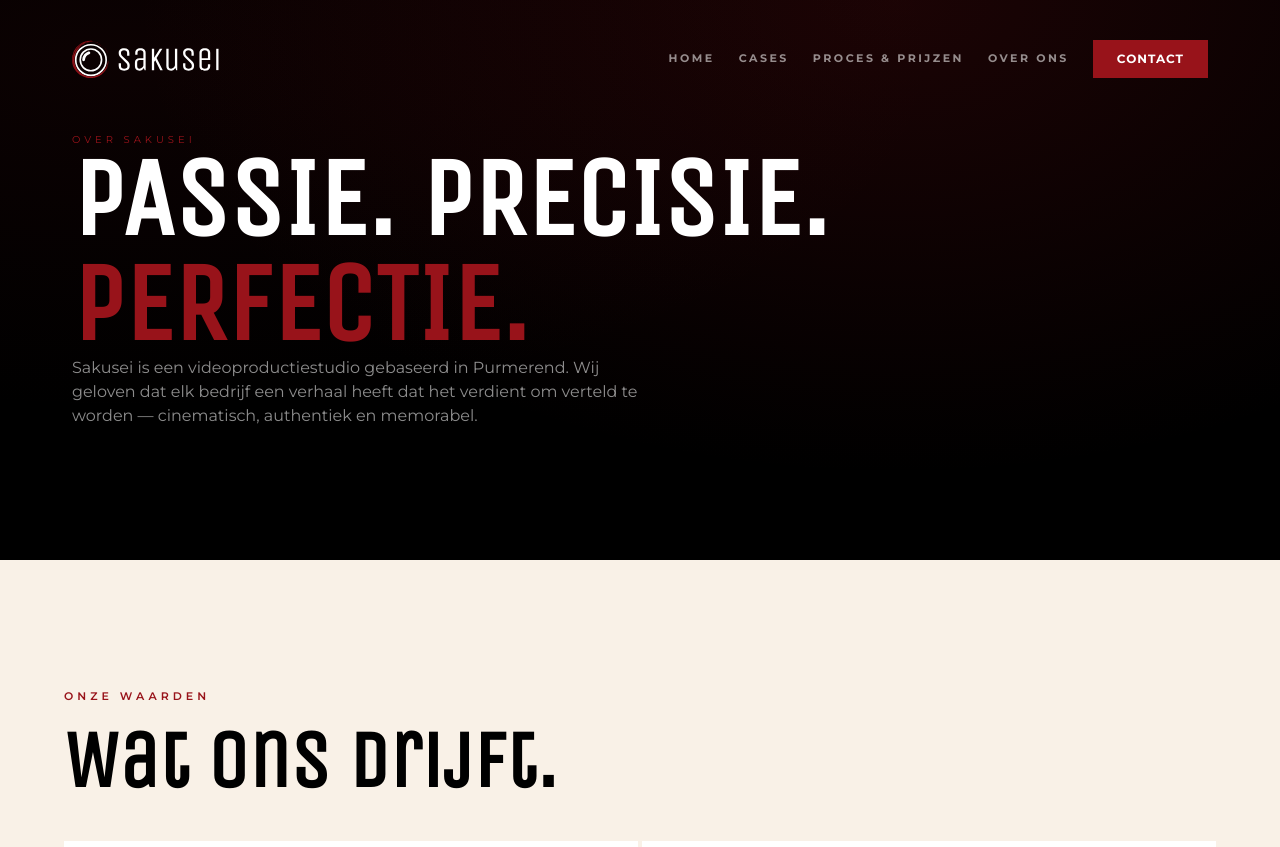
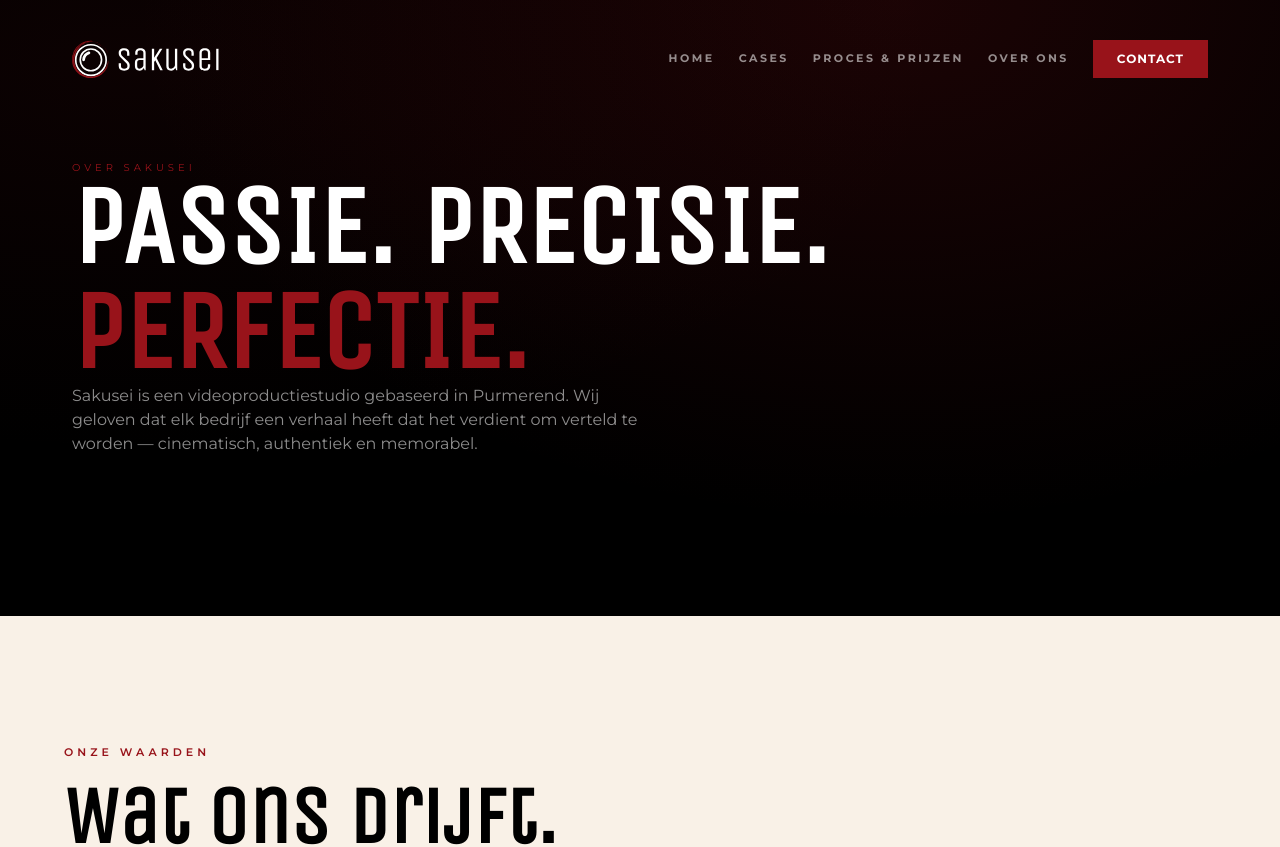
Before and after one commit to Rellor/sakusei-portfolio, a Next.js app: page /about in a window 1280 px wide. Shown: the top 847 px of the page. Built offline with nearby package versions, Linux system fonts and the light colour scheme.

Commit message:
Refactor hero section styles for consistency across About, Cases, and Process & Pricing pages

```diff
--- a/app/about/page.tsx
+++ b/app/about/page.tsx
@@ -11,10 +11,10 @@ export default function About() {
     <div>
       <div>
         <div
-          className="min-h-[calc(100vh-15rem)] px-18 relative bg-gradient-hero-small bg-black flex items-center"
+          className="px-18 py-40 relative bg-gradient-hero-small bg-black"
           id="hero"
         >
-          <div className="max-w-6xl mx-auto w-full min-h-72 flex flex-col justify-start">
+          <div className="max-w-6xl mx-auto w-full">
             <p className="text-red uppercase text-[10px] tracking-[4px] w-fit">
               Over Sakusei
             </p>
--- a/app/cases/page.tsx
+++ b/app/cases/page.tsx
@@ -9,10 +9,10 @@ export default function Cases() {
     <div>
       <div>
         <div
-          className="min-h-[calc(100vh-15rem)] px-18 relative bg-gradient-hero-small bg-black flex items-center"
+          className="px-18 py-40 relative bg-gradient-hero-small bg-black"
           id="hero"
         >
-          <div className="max-w-6xl mx-auto w-full min-h-72 flex flex-col justify-start">
+          <div className="max-w-6xl mx-auto w-full">
             <p className="text-red uppercase text-[10px] tracking-[4px] w-fit">
               Ons werk
             </p>
--- a/app/process-and-pricing/page.tsx
+++ b/app/process-and-pricing/page.tsx
@@ -45,10 +45,10 @@ export default function ProcessAndPricing() {
     <div>
       <div>
         <div
-          className="min-h-[calc(100vh-15rem)] px-18 relative bg-gradient-hero-small bg-black flex items-center"
+          className="px-18 py-40 relative bg-gradient-hero-small bg-black"
           id="hero"
         >
-          <div className="max-w-6xl mx-auto w-full min-h-72 flex flex-col justify-start">
+          <div className="max-w-6xl mx-auto w-full">
             <p className="text-red uppercase text-[10px] tracking-[4px] w-fit">
               Hoe we werken
             </p>
```
